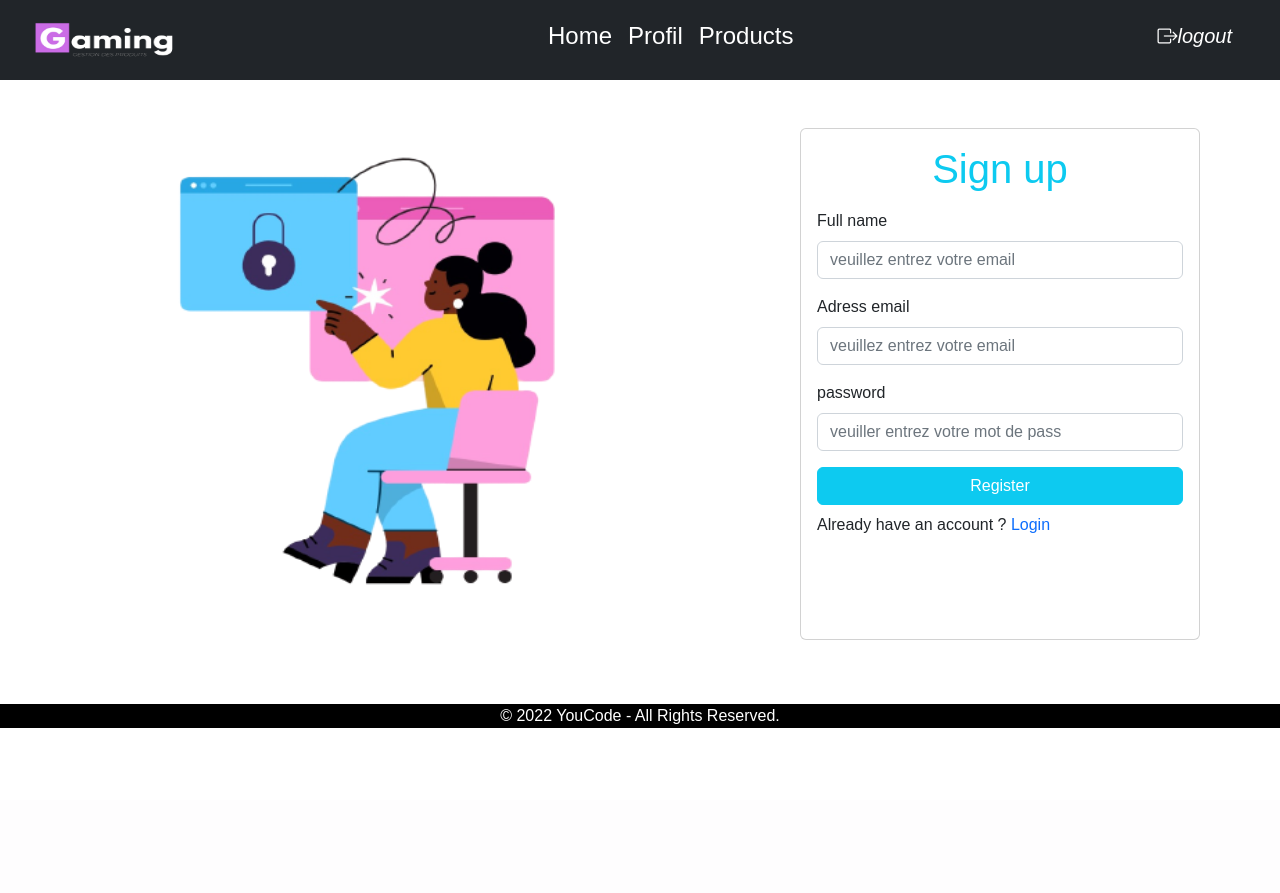
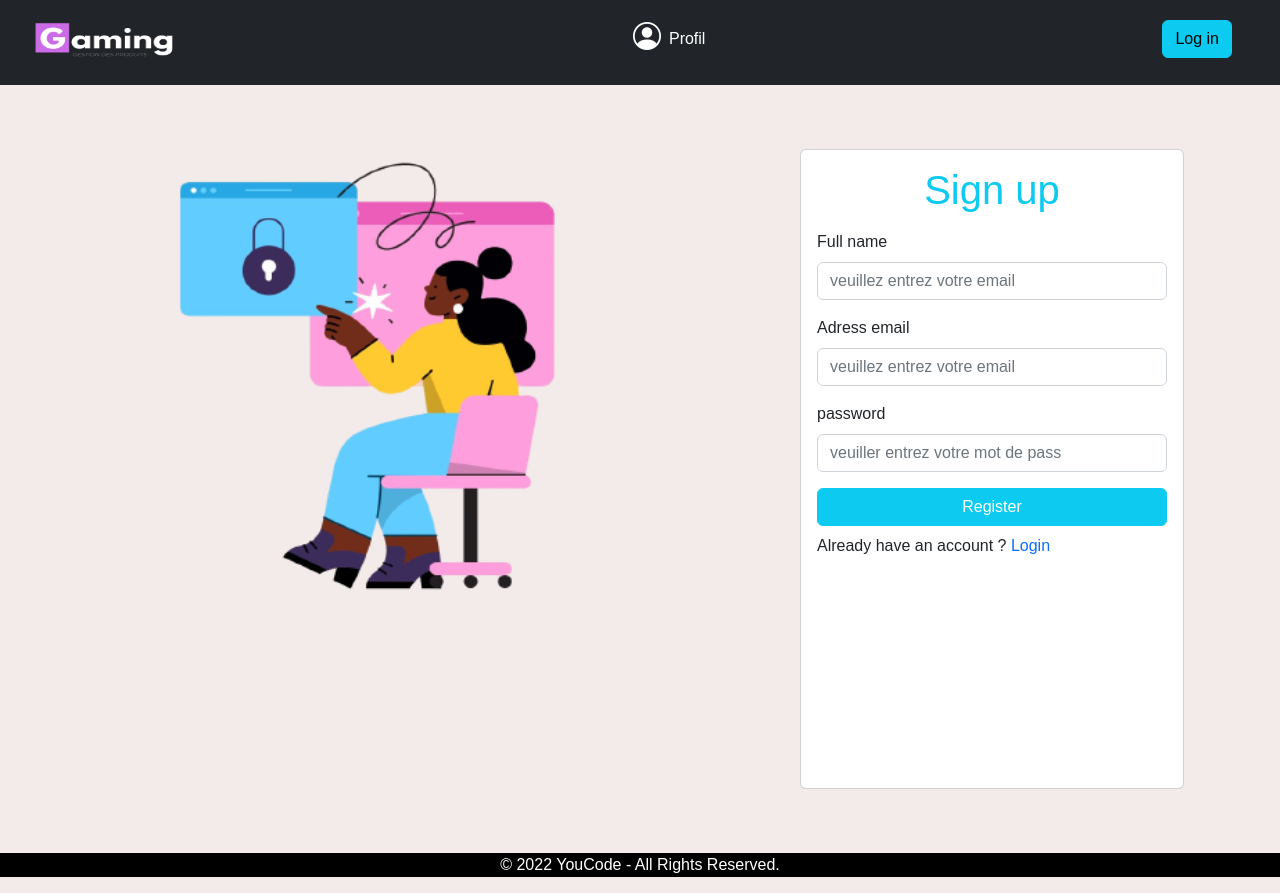
Before and after one commit to mouad5-bot/Sprint-3, a PHP site: page /pages/Singup.php in a window 1280 px wide. Before the commit the page ends 728 px from the top, so only its background shows below. Run offline with PHP 8.4, Linux system fonts and the light colour scheme.

Commit message:
resgler le nav bar de sign in sign up

```diff
--- a/Système de gestion des produits de gaming/Assets/CSS/style.css
+++ b/Système de gestion des produits de gaming/Assets/CSS/style.css
@@ -17,13 +17,21 @@
 .logo img{
     height: 4rem;
     width: 10rem;
+    margin-bottom: 5px  ;
 }
 
-.card {
-    width: 25rem;
-    height: 25rem;
-    margin-top: 3rem;
+.main .card-login {
+    width: 30vw;
+    height: 70vh;
+    margin-top: 4rem;
 }
+
+.main .card-signup {
+    width: 30vw;
+    height: 80vh;
+    margin-top: 4rem;
+}
+
 .footer{
     background-color: black;
     color: white;
--- a/Système de gestion des produits de gaming/config/scripts.php
+++ b/Système de gestion des produits de gaming/config/scripts.php
@@ -2,7 +2,7 @@
     //INCLUDE DATABASE FILE
     include('connection.php');
     session_start();
-
+    //si user n'est pas connecter il n'a pas l'acces pour connecté
     if(!isset($_SESSION['email'])) header("location: pages/login.php");
 
     //ROUTING
@@ -15,7 +15,7 @@
 
     function login(){
         //CODE HERE
-        $email    = htmlspecialchars($_POST['email']) ;   //htmlspecialchars c'est pour eviter d'exicuter les tags de html
+        $email    = htmlspecialchars(trim($_POST['email'])) ;   //htmlspecialchars c'est pour eviter d'exicuter les tags de html
         $password = md5($_POST['password']);             //md5 pour hide le mote pass
 
         //SQL INSERT
--- a/Système de gestion des produits de gaming/includes/navbar.php
+++ b/Système de gestion des produits de gaming/includes/navbar.php
@@ -6,18 +6,11 @@
 		</div>
 		<div class="collapse navbar-collapse justify-content-center" id="navbarTogglerDemo01" >
 			<ul class="navbar-nav mr-auto mt-2 mt-lg-0">
-				<li class="nav-item active h4">
-					<a class="nav-link text-white" href="#">Home </a>
-				</li>
-				<li class="nav-item h4">
-					<a class="nav-link text-white" href="#">Profil</a>
-				</li>
-				<li class="nav-item h4">
-					<a class="nav-link text-white" href="#">Products</a>
-				</li>
+				<i class="bi bi-person-circle text-white h3"></i>
+				<a class="nav-link text-white h3" href="#">Profil</a>
 			</ul>
 		</div>
 		<div class="d-flex align-items-center h5 me-5 ">
-			<a href="../config/scripts.php?logout=1" name="logout">  <i class="bi bi-box-arrow-right logout">logout</i> </a>
+			<button type="button" class="btn btn-info">Log in</button>
 		</div>
 	</nav>
--- a/Système de gestion des produits de gaming/pages/Singup.php
+++ b/Système de gestion des produits de gaming/pages/Singup.php
@@ -7,17 +7,17 @@
 		include('../includes/header.php');
 	?>
 
-<body>
+<body class="body"></div>
 
 	<?php
 		include('../includes/navbar.php');
 	?>
 
-<div class="main d-flex">
+		<div class="main d-flex">
 			<div>
 				<img src="../Assets/image/Singup.png" alt="singup">
 			</div>
-			<div class="card">
+			<div class="card card-signup">
 				<div class="card-body">
 					<h1 class="card-title text-info text-center mb-3">Sign up</h1>
 					<form action="../config/scripts.php" method="POST">
--- a/Système de gestion des produits de gaming/pages/login.php
+++ b/Système de gestion des produits de gaming/pages/login.php
@@ -14,7 +14,7 @@
 			<div>
 				<img src="../Assets/image/login.png" alt="login">
 			</div>
-			<div class="card">
+			<div class="card card-login">
 				<div class="card-body">
 					<h1 class="card-title text-info text-center mb-3">Log in</h1>
 				<form action="../config/scripts.php" method="POST">
```
